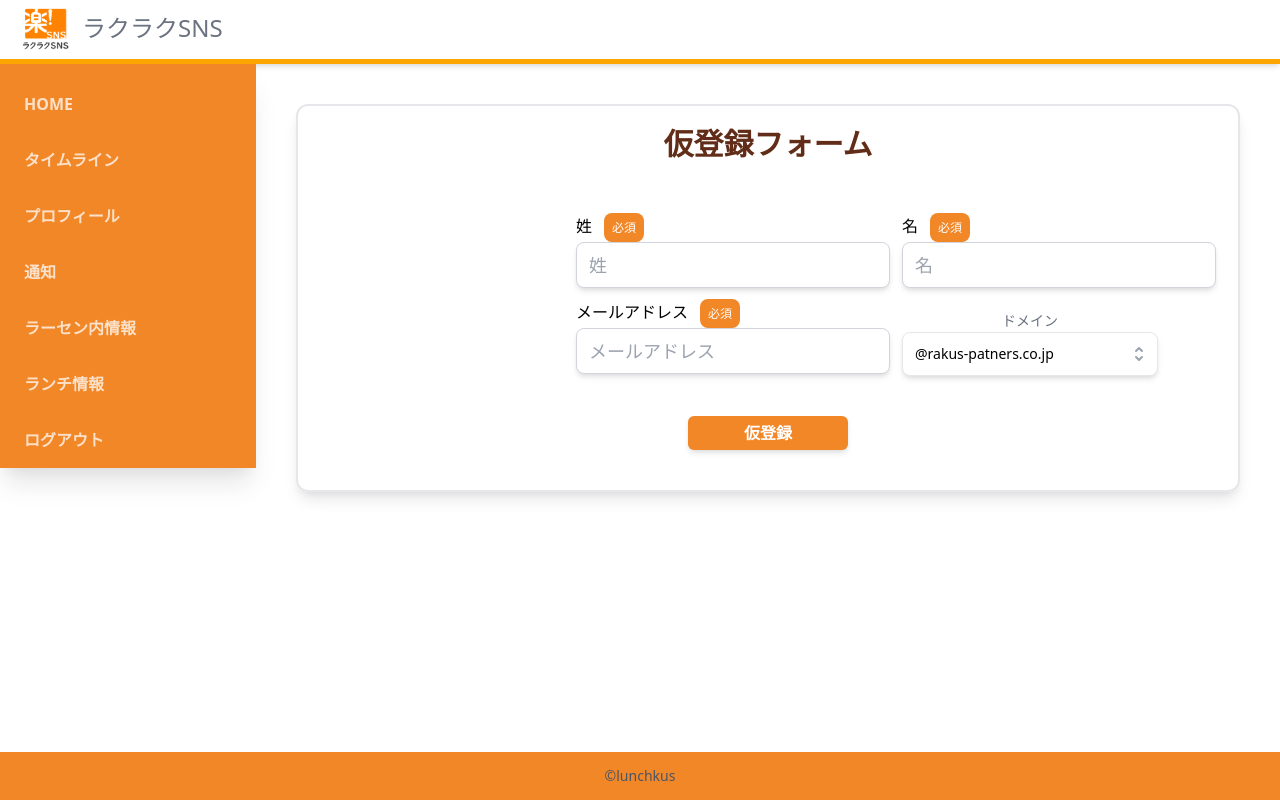
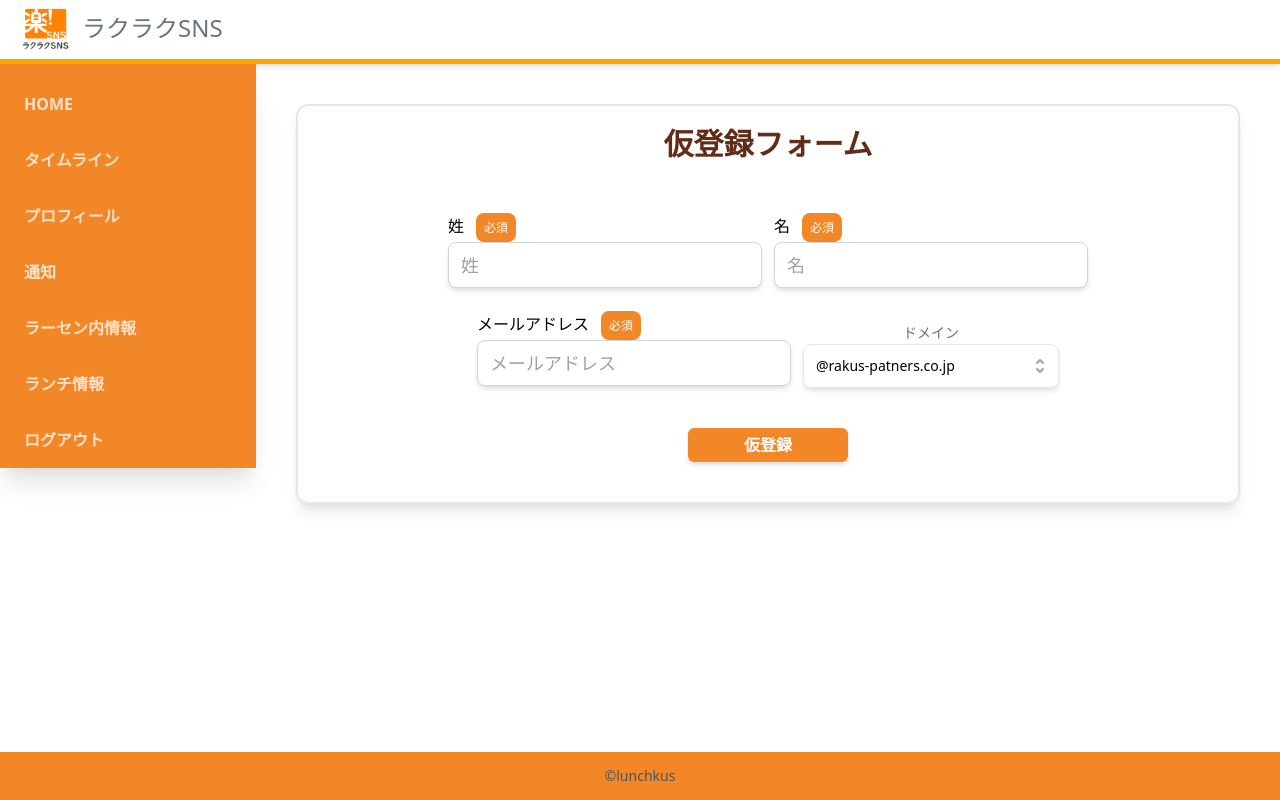
Before and after one commit to suzu1997/rakus-sns-app, a Next.js app: page /auth/presignup in a window 1280 px wide. Built offline with nearby package versions, Linux system fonts and the light colour scheme.

Commit message:
ユーザー仮登録画面のレスポンシブ対応

```diff
--- a/src/pages/auth/presignup.tsx
+++ b/src/pages/auth/presignup.tsx
@@ -67,12 +67,12 @@ const PreSignUp: NextPage = () => {
   return (
     <>
       <div className="border-solid  border-2 border-bgc-200 m-10  shadow-lg rounded-xl text-center">
-        <div className="text-3xl text-text-brown mt-5 font-bold ">
+        <div className="text-3xl text-text-brown mt-5 text-center font-bold ">
           仮登録フォーム
         </div>
 
         <div className="flex flex-col items-center mt-10">
-          <div className="flex w-96 gap-3 mt-3">
+          <div className="flex w-auto gap-3 m-3">
             <TextInput
               label="姓"
               type="text"
@@ -92,7 +92,7 @@ const PreSignUp: NextPage = () => {
               registers={register("lastName")}
             />
           </div>
-          <div className="flex gap-3 w-96 mt-3">
+          <div className="flex gap-3 w-auto mt-3">
             <TextInput
               label="メールアドレス"
               type="text"
```
